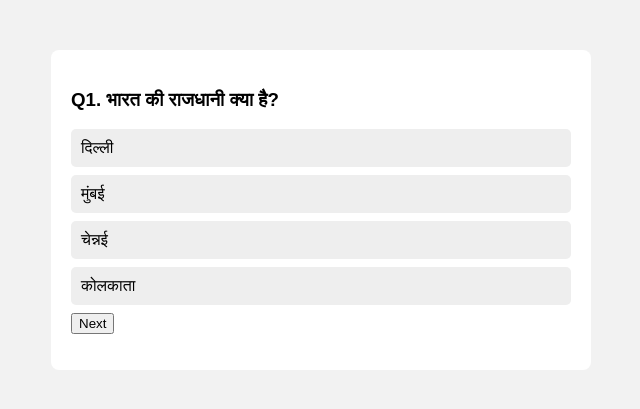
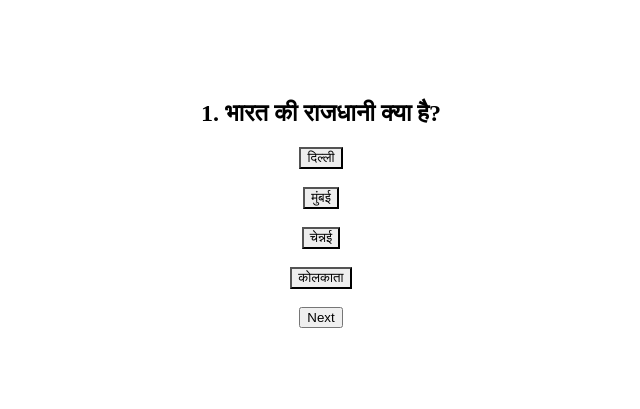
Before and after one commit to sharmarishu3/rishu-mcq-practice-app, a Flask app: page /quiz in a window 1280 px wide. Shown: the top 409 px of the page, without its empty margins (319-959 px from the left). Run offline with Flask 3, Linux system fonts and the light colour scheme.

Commit message:
Final working MCQ PDF app

```diff
--- a/app.py
+++ b/app.py
@@ -1,6 +1,5 @@
 from flask import Flask, render_template, request, redirect, url_for
 import os
-import pdfplumber
 
 app = Flask(__name__)
 
@@ -8,8 +7,8 @@ UPLOAD_FOLDER = "uploads"
 os.makedirs(UPLOAD_FOLDER, exist_ok=True)
 app.config["UPLOAD_FOLDER"] = UPLOAD_FOLDER
 
-# Temporary MCQs (jab tak PDF se auto extract nahi karte)
-questions = [
+# TEMP MCQs (PDF logic baad me add hoga)
+QUESTIONS = [
     {
         "question": "भारत की राजधानी क्या है?",
         "options": ["दिल्ली", "मुंबई", "चेन्नई", "कोलकाता"],
@@ -19,41 +18,30 @@ questions = [
         "question": "गुजरात की राजधानी क्या है?",
         "options": ["सूरत", "राजकोट", "गांधीनगर", "अहमदाबाद"],
         "answer": "गांधीनगर"
-    },
-    {
-        "question": "20वीं सदी का सबसे बड़ा युद्ध कौन सा था?",
-        "options": ["प्रथम विश्व युद्ध", "द्वितीय विश्व युद्ध", "शीत युद्ध", "कोई नहीं"],
-        "answer": "द्वितीय विश्व युद्ध"
     }
 ]
 
 @app.route("/")
-def home():
-    return render_template("index.html")
+def upload_page():
+    return render_template("upload.html")
 
 @app.route("/upload", methods=["POST"])
 def upload_pdf():
-    pdf = request.files.get("pdf")
-    if not pdf:
-        return "No PDF uploaded"
+    if "pdf" not in request.files:
+        return "No file uploaded"
+
+    pdf = request.files["pdf"]
+    if pdf.filename == "":
+        return "No selected file"
 
     path = os.path.join(app.config["UPLOAD_FOLDER"], pdf.filename)
     pdf.save(path)
 
-    # PDF text read (Phase 2 base)
-    text = ""
-    with pdfplumber.open(path) as pdf_file:
-        for page in pdf_file.pages:
-            t = page.extract_text()
-            if t:
-                text += t + "\n"
-
-    # Abhi sirf test ke liye MCQ dikha rahe
     return redirect(url_for("quiz"))
 
 @app.route("/quiz")
 def quiz():
-    return render_template("quiz.html", questions=questions)
+    return render_template("quiz.html", questions=QUESTIONS)
 
 if __name__ == "__main__":
     port = int(os.environ.get("PORT", 10000))
--- a/requirements.txt
+++ b/requirements.txt
@@ -1,2 +1 @@
 flask
-pdfplumber
--- a/templates/quiz.html
+++ b/templates/quiz.html
@@ -2,78 +2,59 @@
 <html>
 <head>
     <title>MCQ Test</title>
-    <style>
-        body { font-family: Arial; background:#f2f2f2; }
-        .box {
-            width: 500px;
-            margin: 50px auto;
-            background: white;
-            padding: 20px;
-            border-radius: 8px;
+    <script>
+        let index = 0;
+        let score = 0;
+        let questions = {{ questions | tojson }};
+
+        function loadQuestion() {
+            document.getElementById("q").innerText =
+                (index + 1) + ". " + questions[index].question;
+
+            let opts = document.getElementsByClassName("opt");
+            for (let i = 0; i < 4; i++) {
+                opts[i].innerText = questions[index].options[i];
+                opts[i].style.background = "#eee";
+            }
         }
-        .option {
-            padding: 10px;
-            background: #eee;
-            margin: 8px 0;
-            cursor: pointer;
-            border-radius: 5px;
+
+        function checkAnswer(btn) {
+            if (btn.innerText === questions[index].answer) {
+                btn.style.background = "lightgreen";
+                score++;
+            } else {
+                btn.style.background = "#ffb3b3";
+            }
         }
-        .correct { background: #9cff9c; }
-        .wrong { background: #ff9c9c; }
-    </style>
+
+        function nextQ() {
+            index++;
+            if (index < questions.length) {
+                loadQuestion();
+            } else {
+                document.body.innerHTML =
+                    "<h2>Test Finished</h2>" +
+                    "<h3>Score: " + score + "/" + questions.length + "</h3>" +
+                    "<button onclick='location.reload()'>Restart</button>";
+            }
+        }
+
+        window.onload = loadQuestion;
+    </script>
 </head>
-<body>
 
-<div class="box">
-    <h3 id="q"></h3>
-    <div id="options"></div>
-    <button onclick="next()">Next</button>
-    <p id="score"></p>
+<body style="text-align:center;margin-top:100px">
+
+<h2 id="q"></h2>
+
+<div>
+    <button class="opt" onclick="checkAnswer(this)"></button><br><br>
+    <button class="opt" onclick="checkAnswer(this)"></button><br><br>
+    <button class="opt" onclick="checkAnswer(this)"></button><br><br>
+    <button class="opt" onclick="checkAnswer(this)"></button><br><br>
 </div>
 
-<script>
-    const questions = {{ questions|tojson }};
-    let index = 0;
-    let score = 0;
-
-    function load() {
-        document.getElementById("score").innerText = "";
-        let q = questions[index];
-        document.getElementById("q").innerText =
-            `Q${index+1}. ${q.question}`;
-
-        let html = "";
-        q.options.forEach(o => {
-            html += `<div class="option" onclick="check(this)">${o}</div>`;
-        });
-        document.getElementById("options").innerHTML = html;
-    }
-
-    function check(el) {
-        let ans = questions[index].answer;
-        if (el.innerText === ans) {
-            el.classList.add("correct");
-            score++;
-        } else {
-            el.classList.add("wrong");
-        }
-        document.querySelectorAll(".option").forEach(o => o.onclick = null);
-    }
-
-    function next() {
-        index++;
-        if (index < questions.length) {
-            load();
-        } else {
-            document.getElementById("q").innerText = "Test Finished";
-            document.getElementById("options").innerHTML = "";
-            document.getElementById("score").innerText =
-                `Score: ${score} / ${questions.length}`;
-        }
-    }
-
-    load();
-</script>
+<button onclick="nextQ()">Next</button>
 
 </body>
 </html>
```
Also changed, not shown: templates/index.html (+8 -19 lines).
